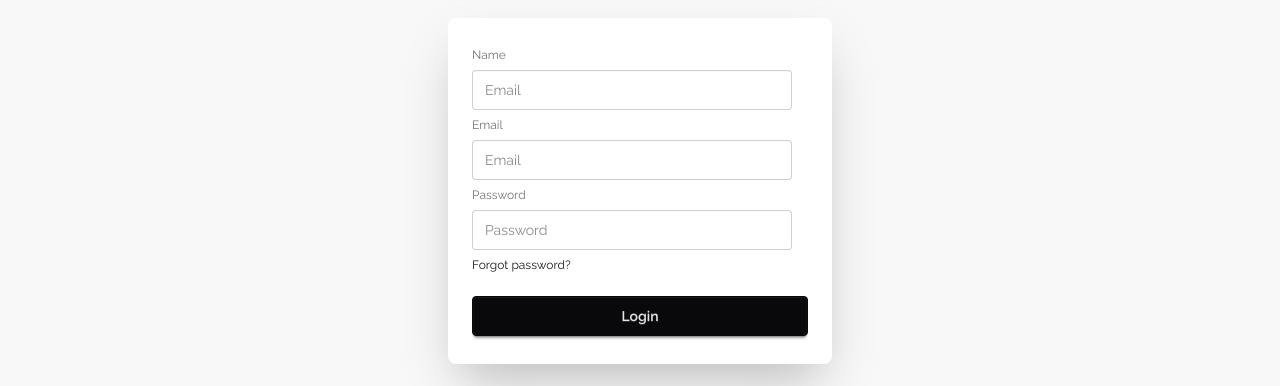
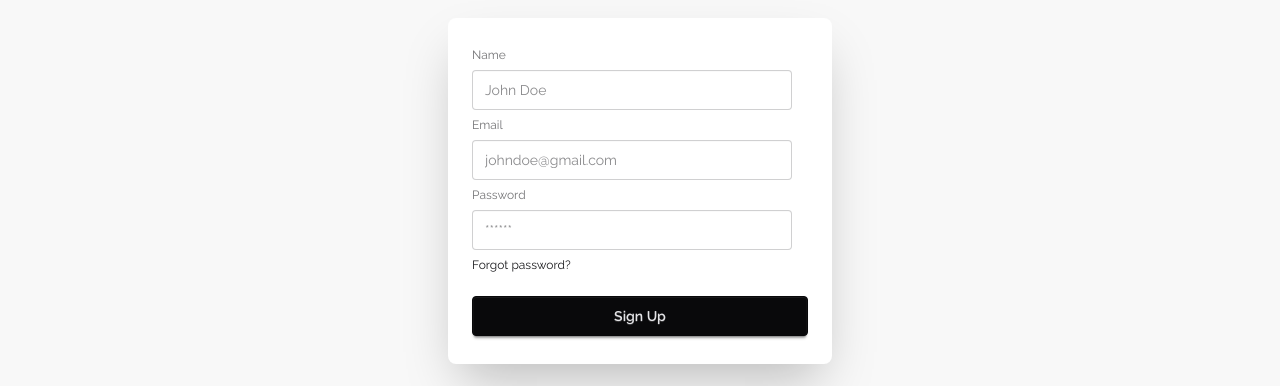
Before and after one commit to mahfuzarrahmanmunna/coffee-store-client, a React (Vite) app: page /sign-up in a window 1280 px wide. Shown: the part 276-662 px from the top of the page. Built offline with nearby package versions, Linux system fonts and the light colour scheme; a web font is replaced by a local one.

Commit message:
addecd and work signup

```diff
--- a/package.json
+++ b/package.json
@@ -12,6 +12,7 @@
   "dependencies": {
     "@react-icons/all-files": "^4.1.0",
     "@tailwindcss/vite": "^4.1.6",
+    "firebase": "^11.7.3",
     "react": "^19.1.0",
     "react-dom": "^19.1.0",
     "react-icons": "^5.5.0",
--- a/src/Components/SignUp.jsx
+++ b/src/Components/SignUp.jsx
@@ -1,24 +1,53 @@
 import React, { use } from 'react';
 import { AuthContext } from '../Context/AuthContext';
+import Swal from 'sweetalert2';
 
 const SignUp = () => {
-    const { user } = use(AuthContext)
-    console.log(user);
+    const { createUser } = use(AuthContext)
+    console.log(createUser);
+
+    const handleSignUP = e => {
+        e.preventDefault();
+        const form = e.target;
+        const formData = new FormData(form);
+        const email = formData.get('email');
+        const password = formData.get('password')
+        console.log(email, password);
+
+        // Create user
+        createUser(email, password)
+            .then(result => {
+                const user = result.user;
+                Swal.fire({
+                    position: "top-end",
+                    icon: "success",
+                    title: "Sign Up successful",
+                    showConfirmButton: false,
+                    timer: 1500
+                });
+                console.log(user);
+            })
+            .catch(err => {
+                const code = err.code;
+                console.log(code);
+            })
+    }
+
     return (
         <div className="hero bg-base-200 min-h-screen">
             <div className="card bg-base-100 w-full max-w-sm shrink-0 shadow-2xl">
                 <div className="card-body">
-                    <form className="fieldset">
+                    <form onSubmit={handleSignUP} className="fieldset">
                         {/* Name */}
                         <label className="label">Name</label>
-                        <input type="text" className="input" name='name' placeholder="Email" />
+                        <input type="text" className="input" name='name' placeholder="John Doe" />
                         {/*  */}
                         <label className="label">Email</label>
-                        <input type="email" className="input" placeholder="Email" />
+                        <input type="email" name='email' className="input" placeholder="johndoe@gmail.com" />
                         <label className="label">Password</label>
-                        <input type="password" className="input" placeholder="Password" />
+                        <input type="password" name='password' className="input" placeholder="******" />
                         <div><a className="link link-hover">Forgot password?</a></div>
-                        <button className="btn btn-neutral mt-4">Login</button>
+                        <button type='submit' className="btn btn-neutral mt-4">Sign Up</button>
                     </form>
                 </div>
             </div>
--- a/src/Context/AuthProvider.jsx
+++ b/src/Context/AuthProvider.jsx
@@ -1,10 +1,16 @@
 import React from 'react';
 import { AuthContext } from './AuthContext';
+import { auth } from '../Firebase/firebase.init';
+import { createUserWithEmailAndPassword } from 'firebase/auth';
 
 const AuthProvider = ({ children }) => {
+    // create User with google
+    const createUser = (email, password) => {
+        return createUserWithEmailAndPassword(auth, email, password)
+    }
 
     const userInfo = {
-        user: 'mahfuzar rahman'
+        createUser
     }
     return (
         <AuthContext value={userInfo}>
```
Also changed, not shown: 1 other file (tests, documents, lock files or other folders).
